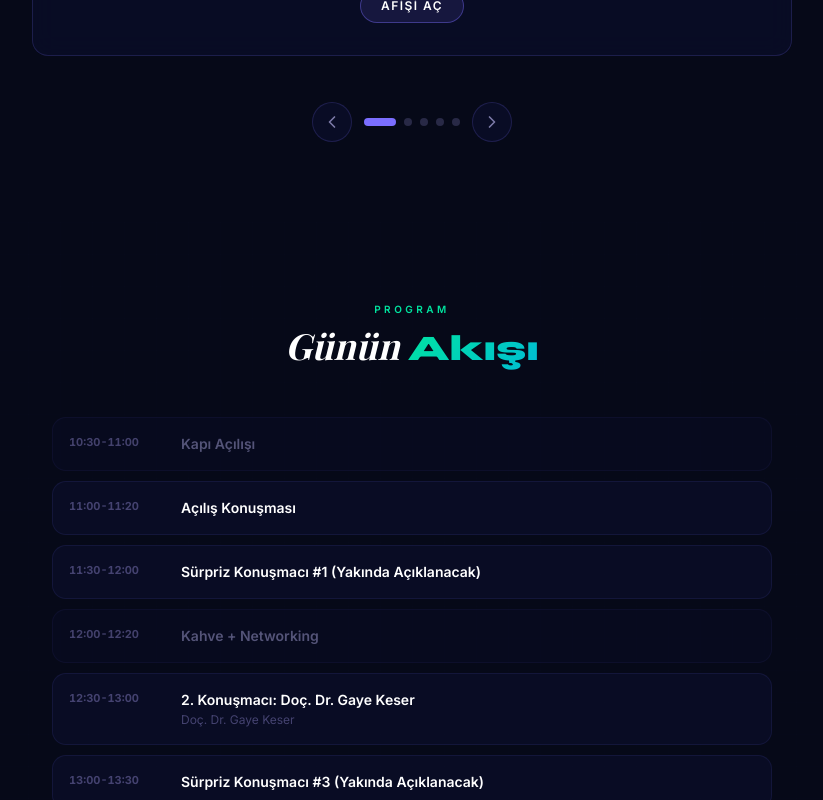
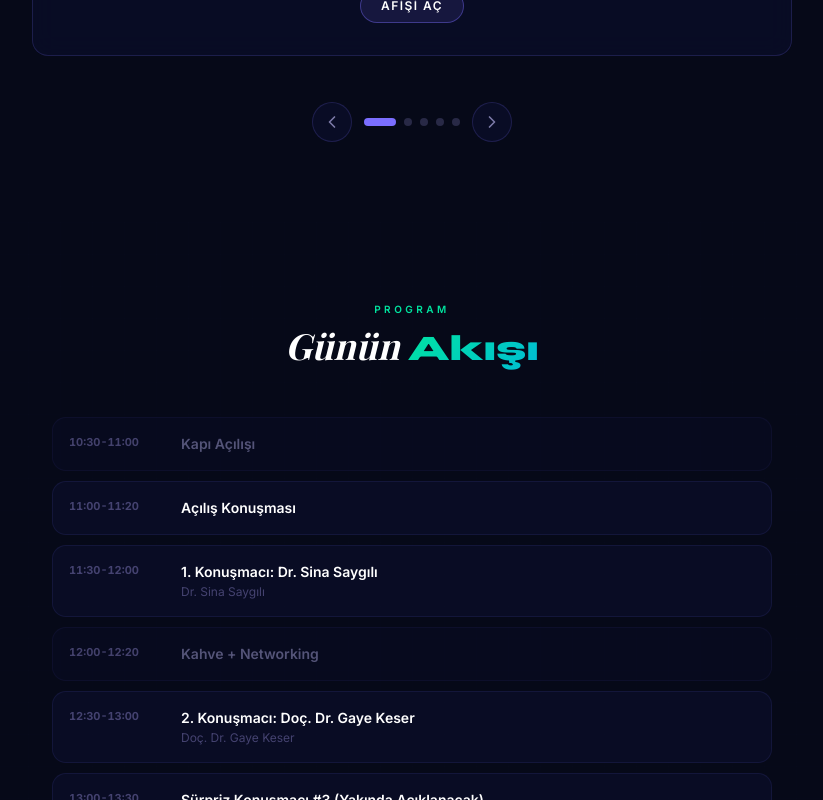
Before and after one commit to yusuf44777/dentcofuture, a Next.js app: page / in a window 1280 px wide. Shown: the part 1323-2123 px from the top of the page, without its empty margins (228-1051 px from the left). Built offline with nearby package versions, Linux system fonts and the light colour scheme.

Commit message:
Update page and add images

```diff
--- a/app/page.tsx
+++ b/app/page.tsx
@@ -45,10 +45,13 @@ const SPEAKERS: SpeakerItem[] = [
     posterButtonLabel: "Afişi Aç"
   },
   {
-    name: "Slot #1",
-    title: "Sürpriz İsim",
-    badge: "AI Pioneer",
-    bio: "Sahneye çıkacak ilk sürpriz isim etkinlik günü açıklanacak."
+    name: "Dr. Sina Saygılı",
+    title: "Dr. Sina Saygılı",
+    badge: "Innovator",
+    bio: "Dijital diş hekimliği ve 3D teknolojilerindeki uzmanlığını global liderlik tecrübesiyle birleştiren Dr. Sina Saygılı, akademik birikimiyle geleceğin diş hekimliği vizyonunu bizlere sunuyor.",
+    imageSrc: "/sina_saygin.jpeg",
+    posterHref: "/sina_saygin_afis.png",
+    posterButtonLabel: "Afişi Aç"
   },
   {
     name: "Slot #3",
@@ -74,7 +77,7 @@ type ScheduleItem = {
 const SCHEDULE: ScheduleItem[] = [
   { time: "10:30-11:00", title: "Kapı Açılışı", type: "break" },
   { time: "11:00-11:20", title: "Açılış Konuşması", type: "talk" },
-  { time: "11:30-12:00", title: "Sürpriz Konuşmacı #1 (Yakında Açıklanacak)", type: "talk" },
+  { time: "11:30-12:00", title: "1. Konuşmacı: Dr. Sina Saygılı", type: "talk", speaker: "Dr. Sina Saygılı" },
   { time: "12:00-12:20", title: "Kahve + Networking", type: "break" },
   { time: "12:30-13:00", title: "2. Konuşmacı: Doç. Dr. Gaye Keser", type: "talk", speaker: "Doç. Dr. Gaye Keser" },
   { time: "13:00-13:30", title: "Sürpriz Konuşmacı #3 (Yakında Açıklanacak)", type: "talk" },
```
Also changed, not shown: public/sina_saygin.jpeg (added), 1 other file (tests, documents, lock files or other folders).
